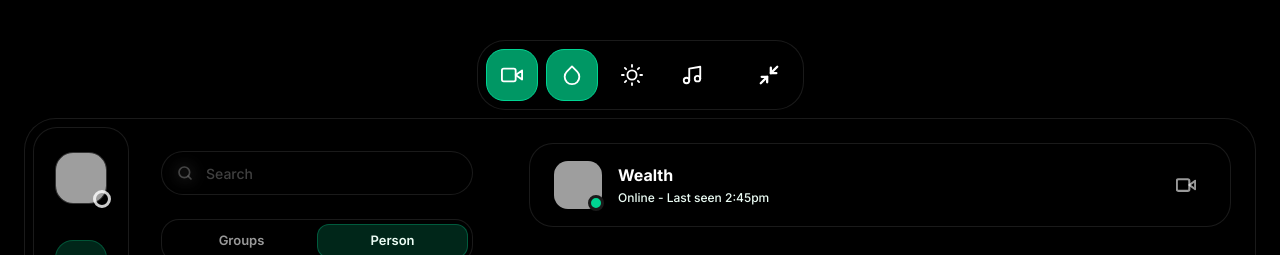
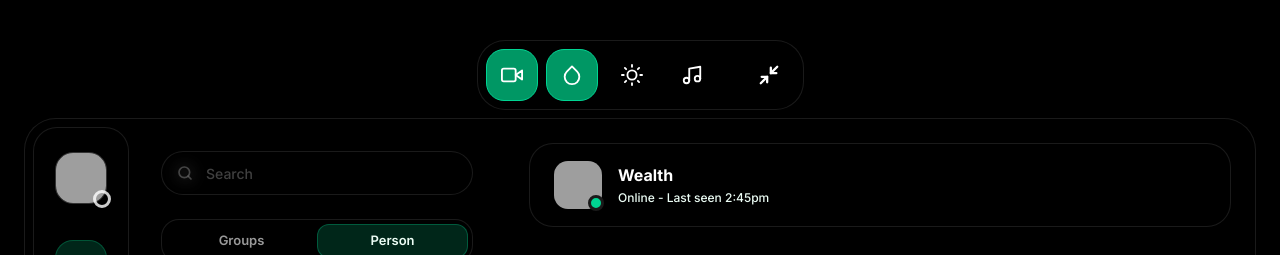
Before and after one commit to DkXenos/WDC_IFEST, a Next.js app: page /chats in a window 1280 px wide. Shown: the top 255 px of the page. Built offline with nearby package versions, Linux system fonts and the light colour scheme; grey boxes are pictures that could not be loaded.

Commit message:
removed icons

```diff
--- a/src/app/(desktop)/chats/page.tsx
+++ b/src/app/(desktop)/chats/page.tsx
@@ -594,18 +594,7 @@ function ContactProfileView({ chat }: { chat: any }) {
           {isGroup ? `${chat.participants.length} Members` : (user.online ? 'Online' : `Last seen ${user.lastSeen}`)}
         </p>
 
-        <div className="flex gap-4 w-full justify-center mb-8">
-           {['Message', 'Voice Call', 'Video Call'].map((action, idx) => (
-             <button key={action} className={`flex-1 max-w-[80px] h-[80px] flex flex-col items-center justify-center gap-2 rounded-2xl ${hoverBg} border ${borderColor} text-[11px] font-semibold ${textColor} transition-all active:scale-95 hover:border-emerald-500/30 group`}>
-                <div className="w-8 h-8 rounded-full bg-emerald-500/10 text-emerald-500 flex items-center justify-center group-hover:scale-110 transition-transform">
-                  {idx === 0 && <svg width="16" height="16" viewBox="0 0 24 24" fill="none" stroke="currentColor" strokeWidth="2" strokeLinecap="round" strokeLinejoin="round"><path d="M21 15a2 2 0 0 1-2 2H7l-4 4V5a2 2 0 0 1 2-2h14a2 2 0 0 1 2 2z" /></svg>}
-                  {idx === 1 && <svg width="16" height="16" viewBox="0 0 24 24" fill="none" stroke="currentColor" strokeWidth="2.5" strokeLinecap="round" strokeLinejoin="round"><path d="M22 16.92v3a2 2 0 0 1-2.18 2 19.79 19.79 0 0 1-8.63-3.07 19.5 19.5 0 0 1-6-6A19.79 19.79 0 0 1 2.12 4.18 2 2 0 0 1 4.11 2h3a2 2 0 0 1 2 1.72c.127.96.361 1.903.7 2.81a2 2 0 0 1-.45 2.11L8.09 9.91a16 16 0 0 0 6 6l1.27-1.27a2 2 0 0 1 2.11-.45c.907.339 1.85.573 2.81.7A2 2 0 0 1 22 16.92z" /></svg>}
-                  {idx === 2 && <svg width="16" height="16" viewBox="0 0 24 24" fill="none" stroke="currentColor" strokeWidth="2.5" strokeLinecap="round" strokeLinejoin="round"><polygon points="23 7 16 12 23 17 23 7" /><rect x="1" y="5" width="15" height="14" rx="2" ry="2" /></svg>}
-                </div>
-                {action}
-             </button>
-           ))}
-        </div>
+
 
         {isGroup && (
           <div className={`w-full text-left p-6 rounded-3xl border ${borderColor} shadow-sm bg-black/5`}>
--- a/src/components/common/chats/ChatConversation.tsx
+++ b/src/components/common/chats/ChatConversation.tsx
@@ -54,15 +54,7 @@ export default function ChatConversation({ chat, onViewProfile }: ChatConversati
         </div>
 
         <div className="flex items-center gap-2 shrink-0">
-          <button
-            title="Video"
-            className={`w-10 h-10 rounded-xl flex items-center justify-center ${mutedTextColor} hover:${textColor} ${hoverBg} border border-transparent hover:${borderColor} transition-all`}
-          >
-            <svg width="20" height="20" viewBox="0 0 24 24" fill="none" stroke="currentColor" strokeWidth="2.5" strokeLinecap="round" strokeLinejoin="round">
-              <polygon points="23 7 16 12 23 17 23 7" />
-              <rect x="1" y="5" width="15" height="14" rx="2" ry="2" />
-            </svg>
-          </button>
+          {/* Action icons removed per request */}
         </div>
       </header>
 
```
